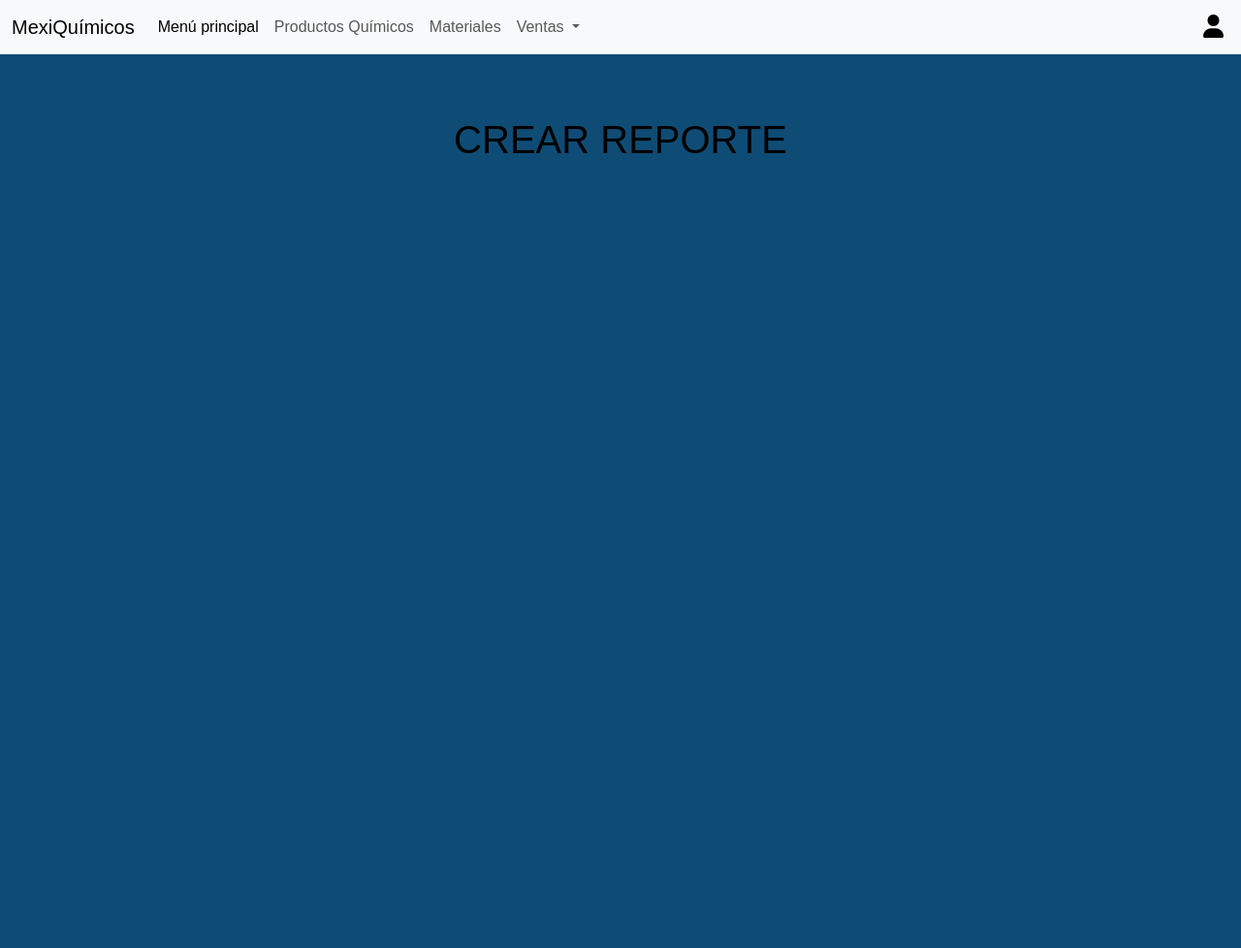
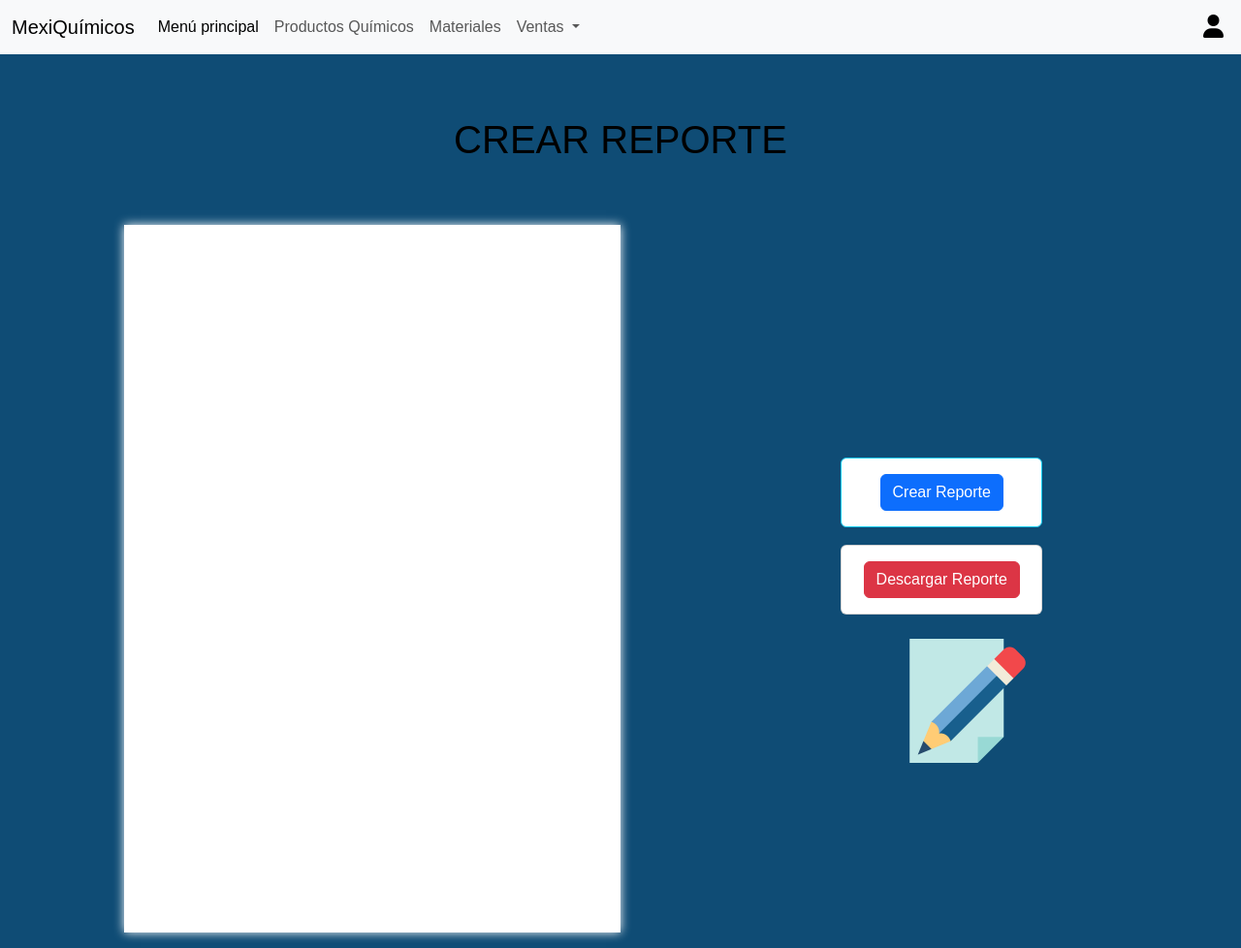
Before and after one commit to iDiv3r/MexiQuimicosIsay, a PHP site: page /crearReporteVentas.html in a window 1280 px wide. Shown: the whole page at 97% size. Before the commit the page ends 158 px from the top, so only its background shows below. Run offline with PHP 8.4, Linux system fonts and the light colour scheme.

Commit message:
Interfaz crearReporteVentas terminada

```diff
--- a/crearReporteVentas.html
+++ b/crearReporteVentas.html
@@ -46,7 +46,30 @@
                 </button>
     </div></div>
     </nav>
+
     <h1 class="titulo1">CREAR REPORTE</h1>
+
+
+    <div class="contenedorPDF"></div>
+
+    <div>
+        <div class="card text-center botonR1 border-info ml-5">
+            <div class="card-body">
+                <a class="btn btn-primary">Crear Reporte</a>
+            </div>
+        </div>
+
+        <img src="img/lapiz.png" class="lapiz">
+
+        <div class="card text-center botonR2 border-dangerml-5 mt-5">
+            <div class="card-body">
+                <a class="btn btn-danger">Descargar Reporte</a>
+            </div>
+        </div>
+    </div>
+
+    <p></p>
+
     <script src="https://cdn.jsdelivr.net/npm/bootstrap@5.3.2/dist/js/bootstrap.bundle.min.js" integrity="sha384-C6RzsynM9kWDrMNeT87bh95OGNyZPhcTNXj1NW7RuBCsyN/o0jlpcV8Qyq46cDfL" crossorigin="anonymous"></script>
 </body>
 </html>
--- a/css/crearReporteVentas.css
+++ b/css/crearReporteVentas.css
@@ -7,4 +7,37 @@ body{
     color:black;
     text-align: center;
     margin-top: 5vw;
+    margin-bottom: 5vw;
 }
+
+.contenedorPDF{
+    background-color: white;
+    width: 40vw;
+    height: 57vw;
+    margin-left: 10vw;
+    box-shadow: 0px 0px 10px 0 white;
+}
+
+.lapiz{
+    width: 10vw;
+    right: 17vw;
+    bottom: 1vw;
+    position: absolute;
+
+}
+
+.botonR1{
+    width: 13rem;
+    right:16vw;
+    bottom: 20vw;
+    margin-top:5vw;
+    position: absolute;
+}
+
+.botonR2{
+    width: 13rem;
+    right:16vw;
+    bottom: 13vw;
+    margin-top:5vw;
+    position: absolute;
+}
```
Also changed, not shown: img/lapiz.png (added).
